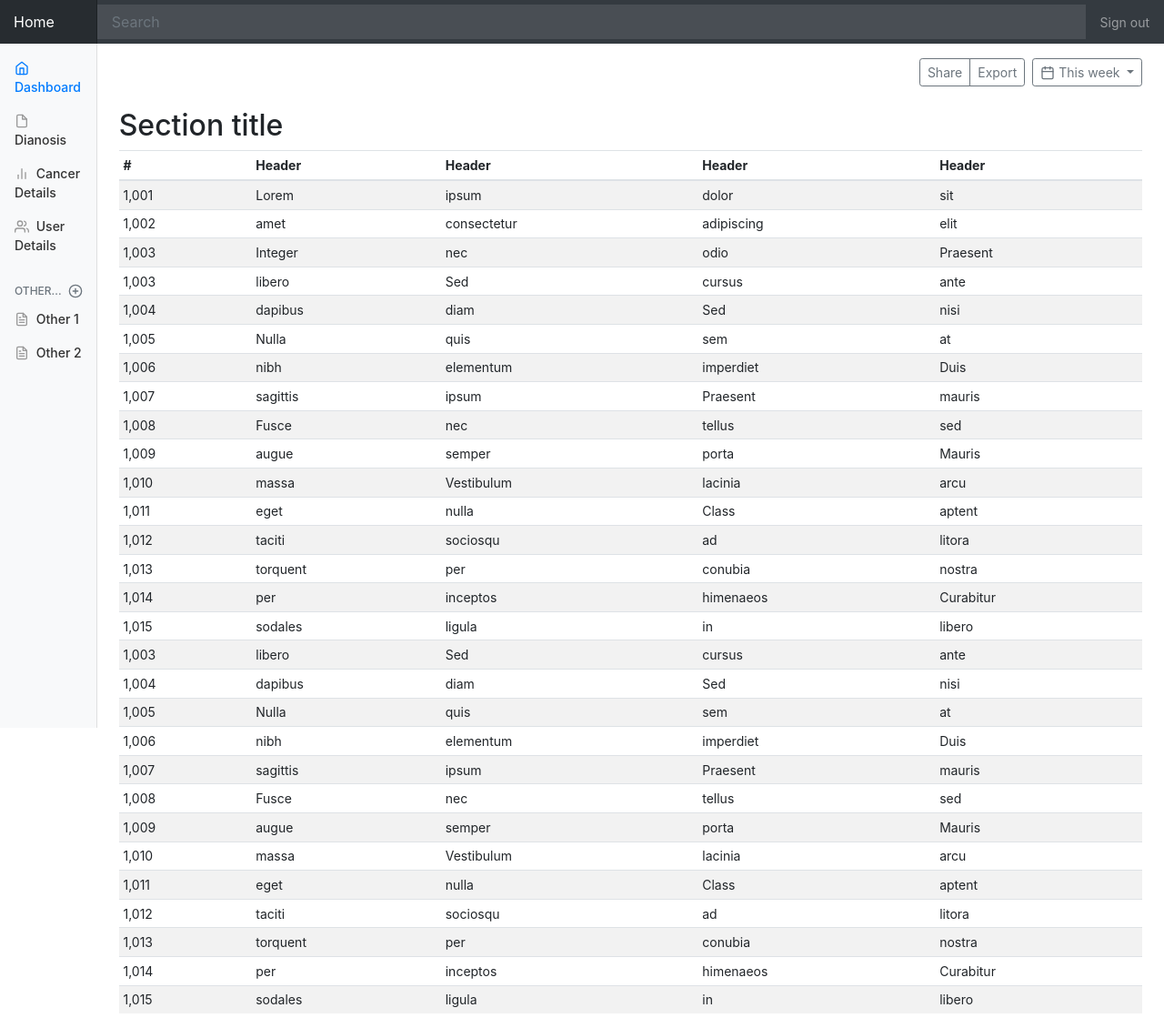
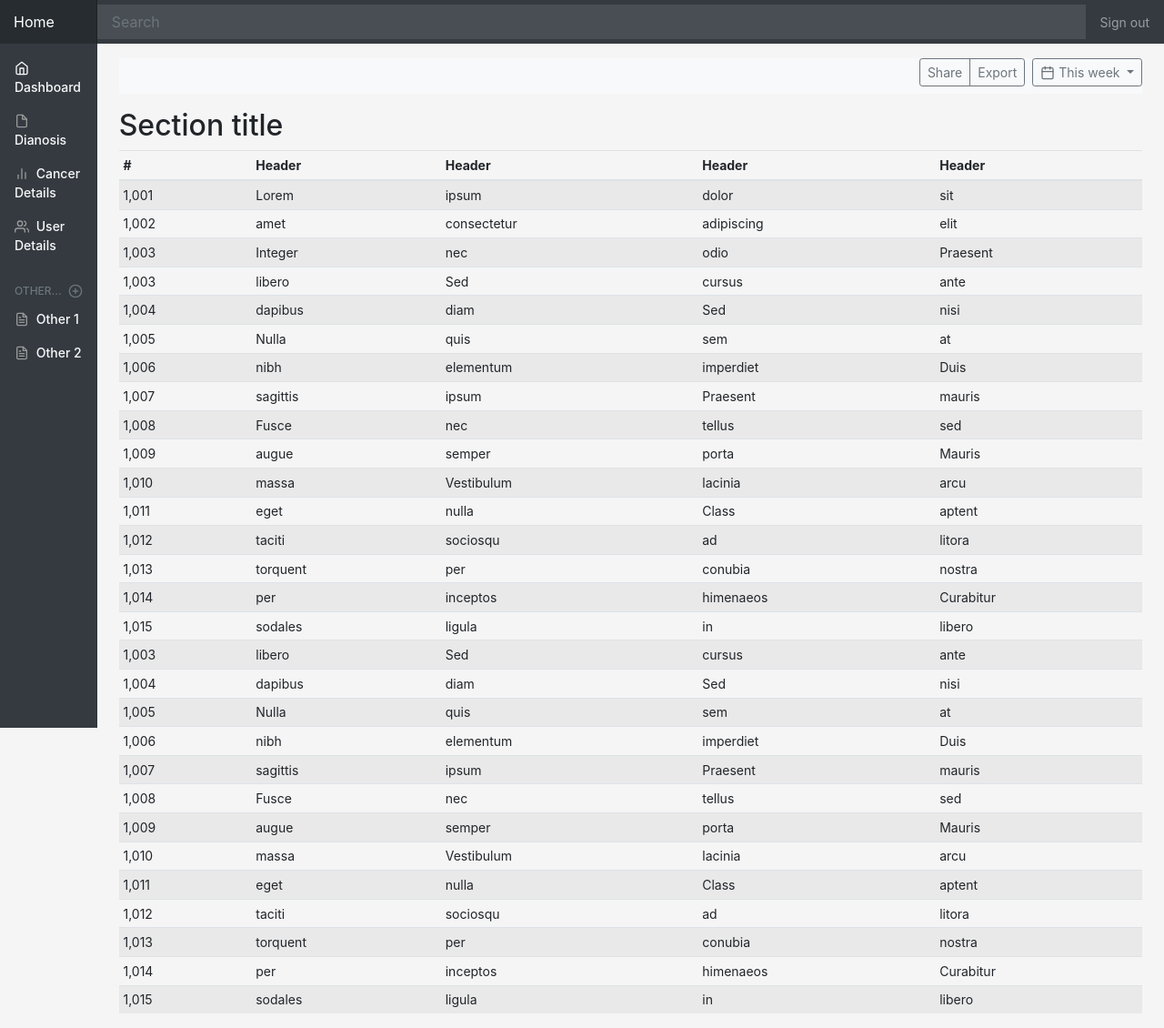
Before and after one commit to davijeb/plo, a Django app: page /ploadmin/home in a window 1280 px wide. Shown: the whole page at 91% size. Run offline with Django 3.2, Linux system fonts and the light colour scheme; some libraries are stand-ins or nearby versions.

Commit message:
Styled the homepage

```diff
--- a/ploadmin/static/css/dashboard.css
+++ b/ploadmin/static/css/dashboard.css
@@ -1,6 +1,8 @@
 body {
   font-size: .875rem;
+  background-color: #f5f5f5;
 }
+
 
 .feather {
   width: 16px;
--- a/ploadmin/templates/ploadmin/home.html
+++ b/ploadmin/templates/ploadmin/home.html
@@ -30,29 +30,29 @@
 
     <div class="container-fluid">
       <div class="row">
-        <nav class="col-md-1 d-none d-md-block bg-light sidebar">
+        <nav class="col-md-1 d-none d-md-block bg-dark sidebar">
           <div class="sidebar-sticky">
             <ul class="nav flex-column">
               <li class="nav-item">
-                <a class="nav-link active" href="#">
+                <a class="nav-link active text-light" href="#">
                   <span data-feather="home"></span>
                   Dashboard <span class="sr-only">(current)</span>
                 </a>
               </li>
               <li class="nav-item">
-                <a class="nav-link" href="#">
+                <a class="nav-link text-light" href="#">
                   <span data-feather="file"></span>
                   Dianosis
                 </a>
               </li>
               <li class="nav-item">
-                <a class="nav-link" href="#">
+                <a class="nav-link text-light" href="#">
                   <span data-feather="bar-chart-2"></span>
                   Cancer Details
                 </a>
               </li>
               <li class="nav-item">
-                <a class="nav-link" href="#">
+                <a class="nav-link text-light" href="#">
                   <span data-feather="users"></span>
                   User Details
                 </a>
@@ -67,13 +67,13 @@
             </h6>
             <ul class="nav flex-column mb-2">
               <li class="nav-item">
-                <a class="nav-link" href="#">
+                <a class="nav-link text-light" href="#">
                   <span data-feather="file-text"></span>
                   Other 1
                 </a>
               </li>
               <li class="nav-item">
-                <a class="nav-link" href="#">
+                <a class="nav-link text-light" href="#">
                   <span data-feather="file-text"></span>
                   Other 2
                 </a>
@@ -83,7 +83,7 @@
         </nav>
 
         <main role="main" class="col-md-9 ml-sm-auto col-lg-11 pt-3 px-4">
-          <div class="d-flex justify-content-between flex-wrap flex-md-nowrap align-items-center pb-2 mb-3">
+          <div class="d-flex justify-content-between flex-wrap flex-md-nowrap align-items-center pb-2 mb-3 bg-light">
             <h1 class="h2"></h1>
             <div class="btn-toolbar mb-2 mb-md-0">
               <div class="btn-group mr-2">
@@ -98,7 +98,7 @@
           </div>
 
           <h2>Section title</h2>
-          <div class="table-responsive">
+          <div class="table-responsivet">
             <table class="table table-striped table-sm table-hover">
               <thead>
                 <tr>
```
